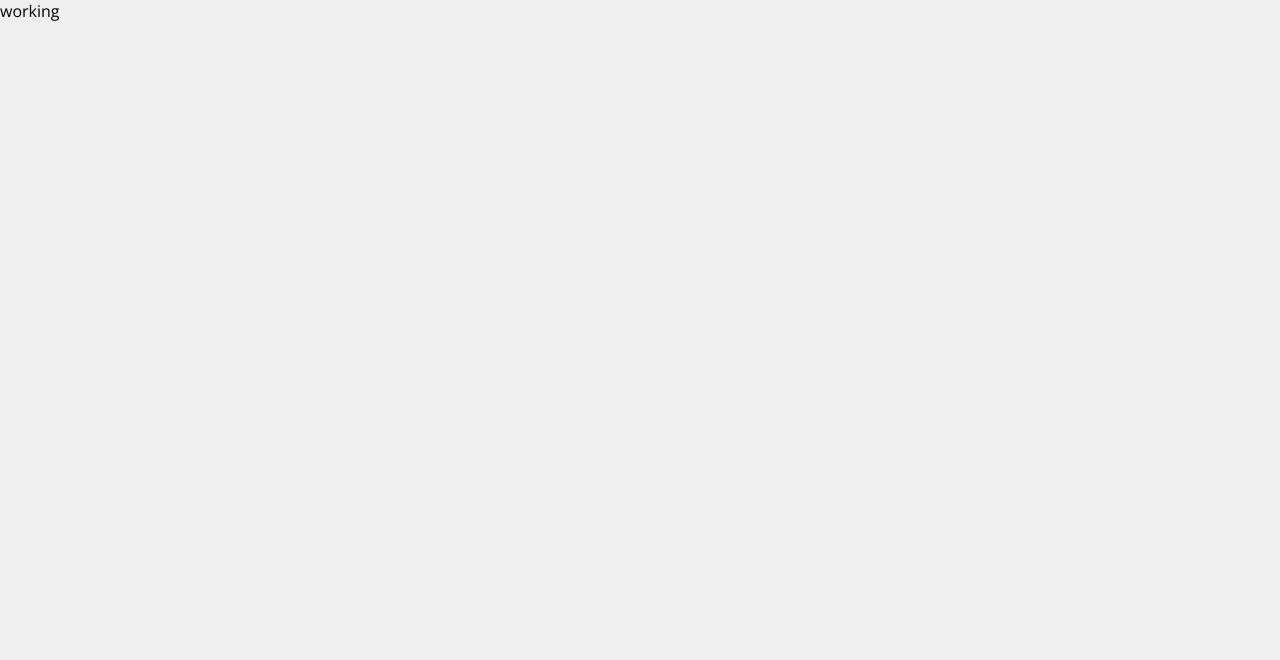
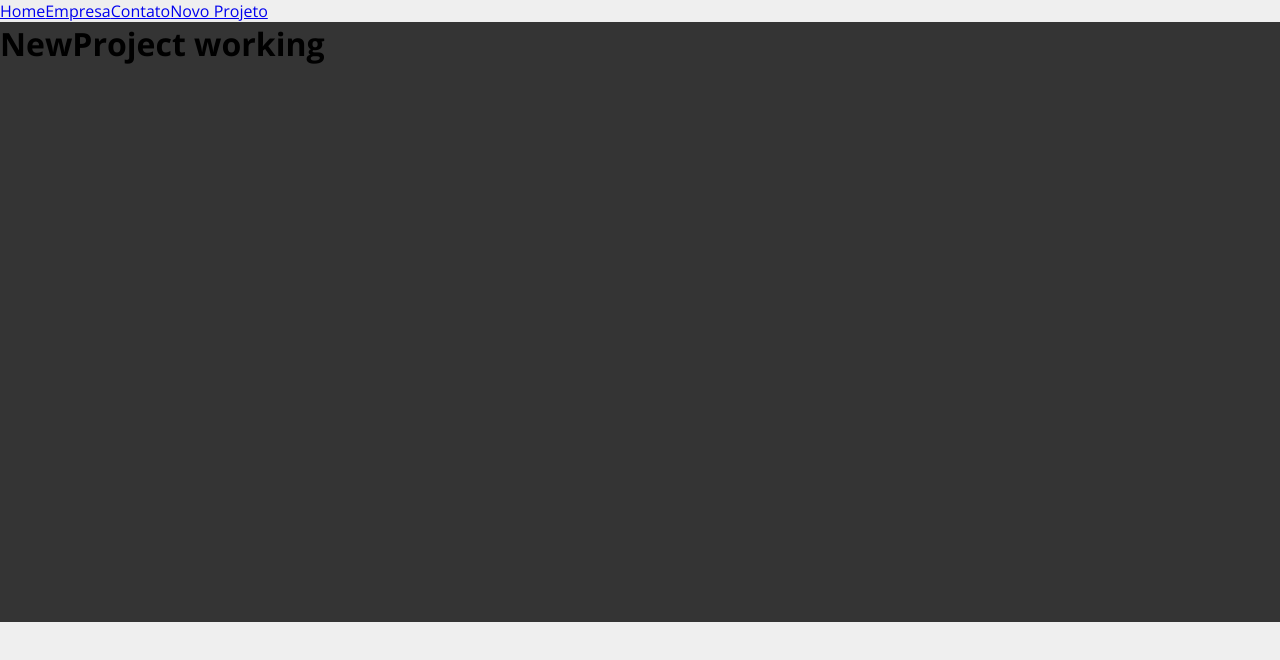
Before and after one commit to gabriel-ataidev/coin-project, a React (Create React App) app: page /newproject in a window 1280 px wide. Shown: the top 660 px of the page. Built offline with nearby package versions, Linux system fonts and the light colour scheme.

Commit message:
setting up routes

```diff
--- a/src/App.js
+++ b/src/App.js
@@ -1,8 +1,24 @@
+import {BrowserRouter as Router, Routes, Route} from "react-router-dom";
+import Home from "./components/pages/Home";
+import Company from "./components/pages/Company";
+import Contact from "./components/pages/Contact";
+import NewProject from "./components/pages/NewProject";
+import Navbar from "./components/Navbar";
+import Container from "./components/layout/Container";
+
 function App() {
   return (
-    <div className="App">
-      <p>working</p>
-    </div>
+    <Router>
+      <Navbar />
+      <Container customClass="min_height">
+        <Routes>
+          <Route path="/" element={<Home />} />
+          <Route path="/company" element={<Company />} />
+          <Route path="/contact" element={<Contact />} />
+          <Route path="/newproject" element={<NewProject />} />
+        </Routes>
+      </Container>
+    </Router>
   );
 }
 
--- /dev/null
+++ b/src/components/Navbar.js
@@ -0,0 +1,14 @@
+import {Link} from "react-router-dom";
+
+function Navbar() {
+  return (
+    <nav>
+      <Link to="/">Home</Link>
+      <Link to="/company">Empresa</Link>
+      <Link to="/contact">Contato</Link>
+      <Link to="/newproject">Novo Projeto</Link>
+    </nav>
+  );
+}
+
+export default Navbar;
--- /dev/null
+++ b/src/components/layout/Container.js
@@ -0,0 +1,11 @@
+import styles from "./Container.module.css";
+
+function Container(props) {
+  return (
+    <div className={`${styles.container} ${styles[props.customClass]}`}>
+      {props.children}
+    </div>
+  );
+}
+
+export default Container;
--- /dev/null
+++ b/src/components/layout/Container.module.css
@@ -0,0 +1,18 @@
+.container{
+    max-width: 1300px;
+    display: flex;
+    justify-content: space-between;
+    margin: 0 auto;
+    flex-wrap: wrap;
+}
+.min_height{
+    min-height: 75%;
+    background: #343434;
+}
+.start{
+    justify-content: flex-start;
+}
+.column{
+    flex-direction: column;
+    justify-content: flex-start;
+}
--- /dev/null
+++ b/src/components/pages/Company.js
@@ -0,0 +1,5 @@
+function Company() {
+  return <h1>Company working</h1>;
+}
+
+export default Company;
--- /dev/null
+++ b/src/components/pages/Contact.js
@@ -0,0 +1,5 @@
+function Contact() {
+    return <h1>Contact working</h1>;
+  }
+
+  export default Contact;
--- /dev/null
+++ b/src/components/pages/Home.js
@@ -0,0 +1,5 @@
+function Home() {
+  return <h1>Home working</h1>;
+}
+
+export default Home;
--- /dev/null
+++ b/src/components/pages/NewProject.js
@@ -0,0 +1,5 @@
+function NewProject() {
+  return <h1>NewProject working</h1>;
+}
+
+export default NewProject;
```
